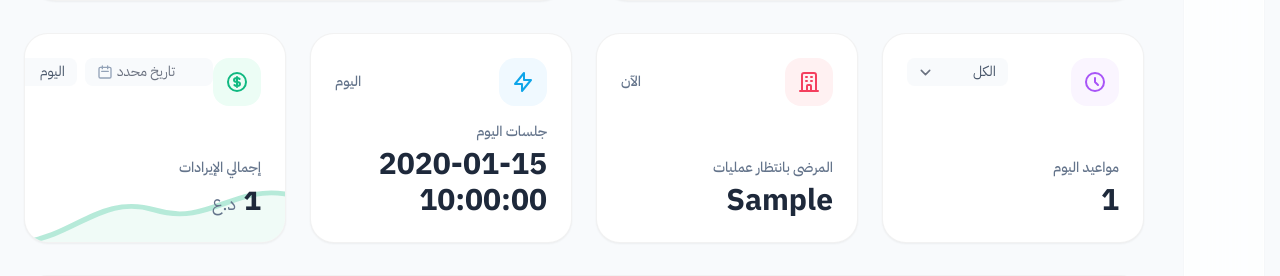
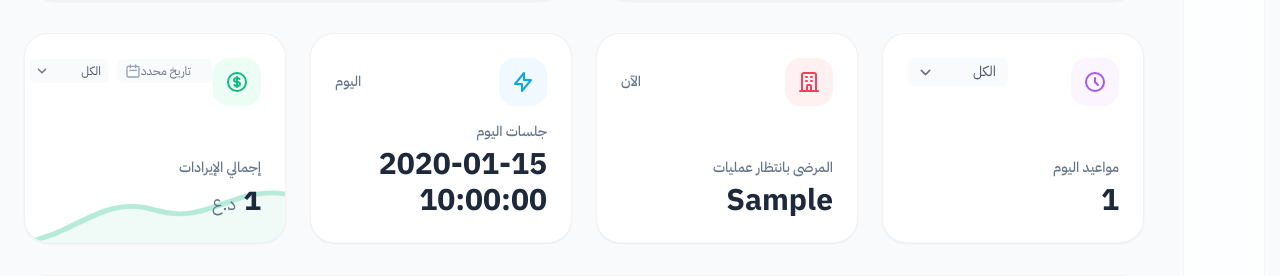
Before and after one commit to frekcrow/SaaS-Project-clinic-managment, a Laravel app: template resources/views/dashboard.blade.php in a window 1280 px wide. Shown: the part 389-665 px from the top of the page. Run offline with Laravel 12, Linux system fonts and the light colour scheme; the template is opened without the code that fills it: most values are stand-ins (such as "Sample title", 1, 10 or a date in 2020); data that the repository does not hold is empty; style sheets or scripts are compiled from the project's sources; some libraries are stand-ins or nearby versions.

Commit message:
Fix dashboard UI overlap and update filter logic
- Added 'all' option to Total Revenue dropdown to calculate all-time completed appointments.
- Reduced width and padding of the specific date picker input to prevent UI overlap with the card's icon.
- Ensured 'appointment_status' options in 'Today\'s Appointments' accurately match database enum values (pending, completed, cancelled).
- Ensured 'all' option in status dropdown bypasses status filter for today's appointments.

Co-authored-by: frekcrow <137906460+frekcrow@users.noreply.github.com>

```diff
--- a/app/Http/Controllers/DashboardController.php
+++ b/app/Http/Controllers/DashboardController.php
@@ -71,6 +71,8 @@ class DashboardController extends Controller
                 case 'year':
                     $revenueQuery->where('appointment_datetime', '>=', now()->startOfYear());
                     break;
+                case 'all':
+                    break;
                 case 'today':
                 default:
                     $revenueQuery->whereDate('appointment_datetime', today());
--- a/resources/views/dashboard.blade.php
+++ b/resources/views/dashboard.blade.php
@@ -178,12 +178,13 @@
 
                     <div class="flex items-center gap-2">
                         <div class="relative" x-init="initDatepicker()">
-                            <div class="absolute inset-y-0 left-0 flex items-center pl-3 pointer-events-none text-slate-400">
+                            <div class="absolute inset-y-0 left-0 flex items-center pl-2 pointer-events-none text-slate-400">
                                 <svg class="w-4 h-4" fill="none" stroke="currentColor" viewBox="0 0 24 24"><path stroke-linecap="round" stroke-linejoin="round" stroke-width="2" d="M8 7V3m8 4V3m-9 8h10M5 21h14a2 2 0 002-2V7a2 2 0 00-2-2H5a2 2 0 00-2 2v12a2 2 0 002 2z"></path></svg>
                             </div>
-                            <input type="text" name="revenue_date" x-ref="dateInput" dir="ltr" class="text-left text-sm border-0 bg-slate-50 rounded-lg text-slate-600 focus:ring-0 cursor-pointer pl-8 pr-3 py-1 w-32" placeholder="تاريخ محدد">
+                            <input type="text" name="revenue_date" x-ref="dateInput" dir="ltr" class="text-left text-xs border-0 bg-slate-50 rounded-lg text-slate-600 focus:ring-0 cursor-pointer pl-6 pr-2 py-1 w-24" placeholder="تاريخ محدد">
                         </div>
-                        <select name="revenue_period" onchange="this.form.submit()" class="text-sm border-0 bg-slate-50 rounded-lg text-slate-600 focus:ring-0 cursor-pointer pl-8 pr-3 py-1 w-24 text-right bg-[position:left_0.5rem_center]">
+                        <select name="revenue_period" onchange="this.form.submit()" class="text-xs border-0 bg-slate-50 rounded-lg text-slate-600 focus:ring-0 cursor-pointer pl-6 pr-2 py-1 w-20 text-right bg-[position:left_0.25rem_center]">
+                            <option value="all" {{ $revenuePeriod === 'all' ? 'selected' : '' }}>الكل</option>
                             <option value="today" {{ $revenuePeriod === 'today' ? 'selected' : '' }}>اليوم</option>
                             <option value="week" {{ $revenuePeriod === 'week' ? 'selected' : '' }}>الاسبوع</option>
                             <option value="month" {{ $revenuePeriod === 'month' ? 'selected' : '' }}>الشهر</option>
```
